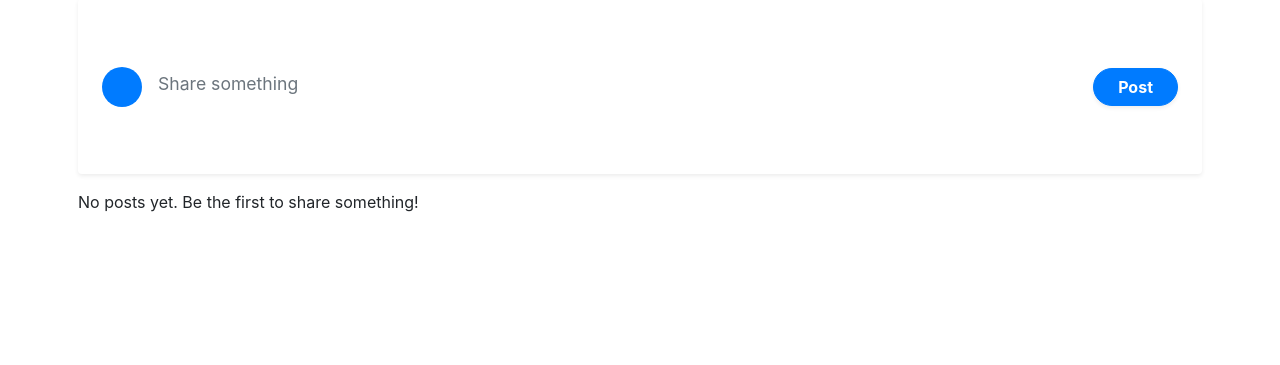
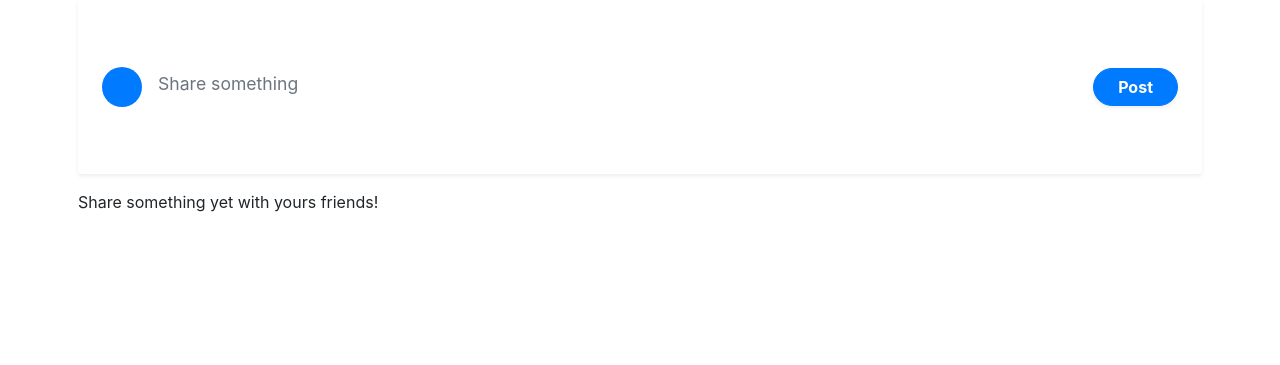
Before and after one commit to saidbaraou/network, a Django app: template network/templates/network/profile-page.html in a window 1280 px wide. Shown: the part 161-526 px from the top of the page. Run offline with Django 3.2, Linux system fonts and the light colour scheme; the template is opened without the code that fills it, so the values that code supplies are empty; some libraries are stand-ins or nearby versions.

Commit message:
Change replacement text for the user's page when he didn't post anything

```diff
--- a/network/templates/network/profile-page.html
+++ b/network/templates/network/profile-page.html
@@ -78,7 +78,7 @@
     </div>
   </div>
   {% empty %}
-  <p>No posts yet. Be the first to share something!</p>
+  <p>Share something yet with yours friends!</p>
   {% endfor %}
 
 
```
